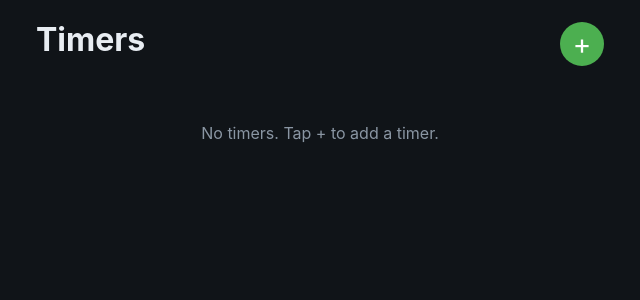
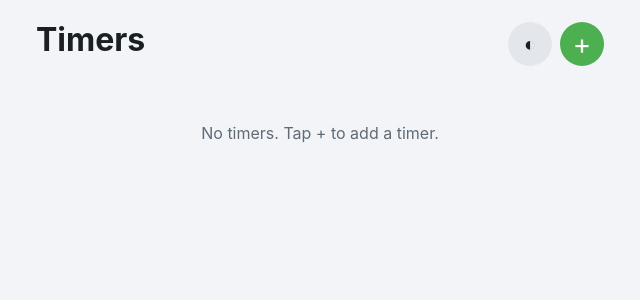
Before and after one commit to pglira/timers, a React (Vite) app: page / in a window 1280 px wide. Shown: the top 300 px of the page, without its empty margins (320-960 px from the left). Built offline with nearby package versions, Linux system fonts and the light colour scheme.

Commit message:
Add light and dark theme with a theme toggle

```diff
--- a/index.html
+++ b/index.html
@@ -5,7 +5,7 @@
     <meta name="viewport" content="width=device-width, initial-scale=1.0, viewport-fit=cover" />
     <meta name="apple-mobile-web-app-capable" content="yes" />
     <meta name="apple-mobile-web-app-title" content="Timers" />
-    <meta name="apple-mobile-web-app-status-bar-style" content="black-translucent" />
+    <meta name="apple-mobile-web-app-status-bar-style" content="default" />
     <meta name="theme-color" content="#101418" />
     <link rel="icon" type="image/svg+xml" href="/icon.svg" />
     <link rel="apple-touch-icon" href="/apple-touch-icon.png" />
--- a/src/App.css
+++ b/src/App.css
@@ -1,14 +1,27 @@
 :root {
   --bg: #101418;
   --card: #1c2228;
+  --control: #2a323a;
+  --border: #333c45;
   --text: #e8edf2;
   --muted: #8a96a3;
   --accent: #4caf50;
-  --running: #2e7d32;
   --finished: #e53935;
   --danger: #ef5350;
   color-scheme: dark;
   font-family: -apple-system, BlinkMacSystemFont, 'Segoe UI', Roboto, sans-serif;
+}
+
+:root[data-theme='light'] {
+  --bg: #f2f4f7;
+  --card: #ffffff;
+  --control: #e3e7ec;
+  --border: #cfd6dd;
+  --text: #1a1f24;
+  --muted: #5f6b77;
+  --finished: #d32f2f;
+  --danger: #d32f2f;
+  color-scheme: light;
 }
 
 * {
@@ -52,6 +65,20 @@ header {
 h1 {
   font-size: 32px;
   margin: 8px 0 16px;
+}
+
+.header-buttons {
+  display: flex;
+  gap: 8px;
+}
+
+.theme {
+  width: 44px;
+  height: 44px;
+  border-radius: 50%;
+  background: var(--control);
+  font-size: 20px;
+  line-height: 1;
 }
 
 .add {
@@ -150,7 +177,7 @@ ul {
 }
 
 .reset {
-  background: #2a323a;
+  background: var(--control);
 }
 
 .toggle {
@@ -202,7 +229,7 @@ ul {
   font-size: 18px;
   color: var(--text);
   background: var(--bg);
-  border: 1px solid #333c45;
+  border: 1px solid var(--border);
   border-radius: 10px;
   padding: 10px 12px;
   width: 100%;
@@ -248,7 +275,7 @@ ul {
 .buttons button {
   padding: 12px 18px;
   border-radius: 10px;
-  background: #2a323a;
+  background: var(--control);
 }
 
 .buttons .primary {
--- a/src/App.tsx
+++ b/src/App.tsx
@@ -17,6 +17,14 @@ import {
 } from './timers';
 import { playBeep, unlockSound } from './sound';
 import { useWakeLock } from './useWakeLock';
+import { type Theme, useTheme } from './theme';
+
+const THEME_ICONS: Record<Theme, string> = { auto: '◐', light: '☀\uFE0E', dark: '☾\uFE0E' };
+const THEME_LABELS: Record<Theme, string> = {
+  auto: 'Theme: system',
+  light: 'Theme: light',
+  dark: 'Theme: dark',
+};
 
 // A timer that got to zero more than this time ago finished while the app was
 // in the background, so it gets no sound.
@@ -27,6 +35,7 @@ export default function App() {
   const [now, setNow] = useState(Date.now);
   // The id of the timer in the edit form, 'new' for a new timer, or null.
   const [editing, setEditing] = useState<string | null>(null);
+  const [theme, nextTheme] = useTheme();
 
   const anyRunning = timers.some((t) => t.endAt !== null);
 
@@ -77,9 +86,19 @@ export default function App() {
     <main>
       <header>
         <h1>Timers</h1>
-        <button className="add" onClick={() => setEditing('new')} aria-label="Add timer">
-          +
-        </button>
+        <div className="header-buttons">
+          <button
+            className="theme"
+            onClick={nextTheme}
+            aria-label={THEME_LABELS[theme]}
+            title={THEME_LABELS[theme]}
+          >
+            {THEME_ICONS[theme]}
+          </button>
+          <button className="add" onClick={() => setEditing('new')} aria-label="Add timer">
+            +
+          </button>
+        </div>
       </header>
 
       {timers.length === 0 && editing === null && (
--- a/src/main.tsx
+++ b/src/main.tsx
@@ -2,9 +2,12 @@ import { StrictMode } from 'react';
 import { createRoot } from 'react-dom/client';
 import { registerSW } from 'virtual:pwa-register';
 import App from './App';
+import { applyTheme, loadTheme } from './theme';
 import './App.css';
 
 registerSW({ immediate: true });
+// Apply the stored theme before the first render.
+applyTheme(loadTheme());
 
 createRoot(document.getElementById('root')!).render(
   <StrictMode>
--- /dev/null
+++ b/src/theme.ts
@@ -0,0 +1,47 @@
+import { useEffect, useState } from 'react';
+
+export type Theme = 'auto' | 'light' | 'dark';
+
+const STORAGE_KEY = 'timers.theme';
+const ORDER: Theme[] = ['auto', 'light', 'dark'];
+
+export function loadTheme(): Theme {
+  try {
+    const value = localStorage.getItem(STORAGE_KEY);
+    return ORDER.includes(value as Theme) ? (value as Theme) : 'auto';
+  } catch {
+    return 'auto';
+  }
+}
+
+const LIGHT_QUERY = '(prefers-color-scheme: light)';
+
+// Set the effective theme on the root element and match the browser UI color
+// to the page background. 'auto' follows the color scheme of the system.
+export function applyTheme(theme: Theme): void {
+  const root = document.documentElement;
+  root.dataset.theme = theme === 'auto' ? (matchMedia(LIGHT_QUERY).matches ? 'light' : 'dark') : theme;
+  const bg = getComputedStyle(root).getPropertyValue('--bg').trim();
+  document.querySelectorAll('meta[name="theme-color"]').forEach((m) => m.setAttribute('content', bg));
+}
+
+export function useTheme(): [Theme, () => void] {
+  const [theme, setTheme] = useState<Theme>(loadTheme);
+
+  useEffect(() => {
+    applyTheme(theme);
+    try {
+      localStorage.setItem(STORAGE_KEY, theme);
+    } catch {
+      // The theme stays for this session only.
+    }
+    if (theme !== 'auto') return;
+    const query = matchMedia(LIGHT_QUERY);
+    const onChange = () => applyTheme('auto');
+    query.addEventListener('change', onChange);
+    return () => query.removeEventListener('change', onChange);
+  }, [theme]);
+
+  const next = () => setTheme((t) => ORDER[(ORDER.indexOf(t) + 1) % ORDER.length]);
+  return [theme, next];
+}
```
